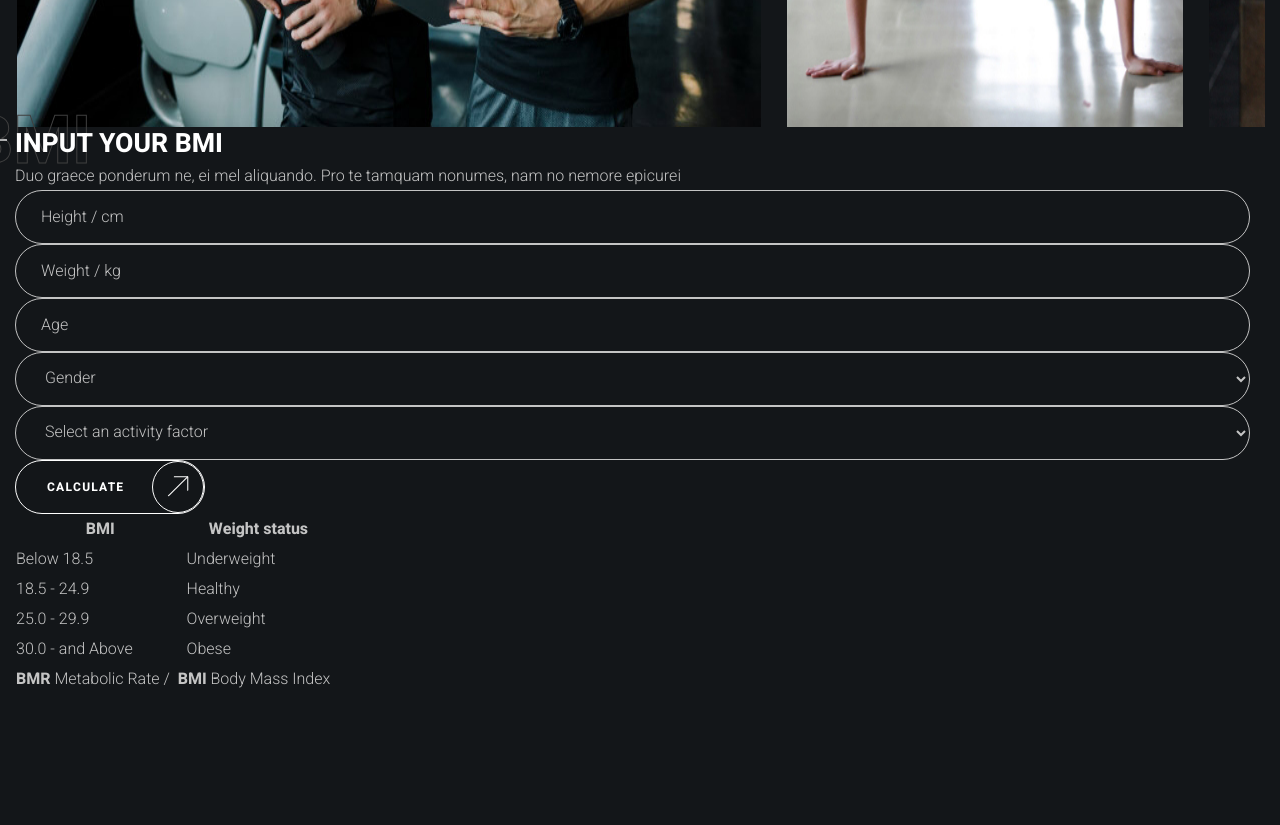
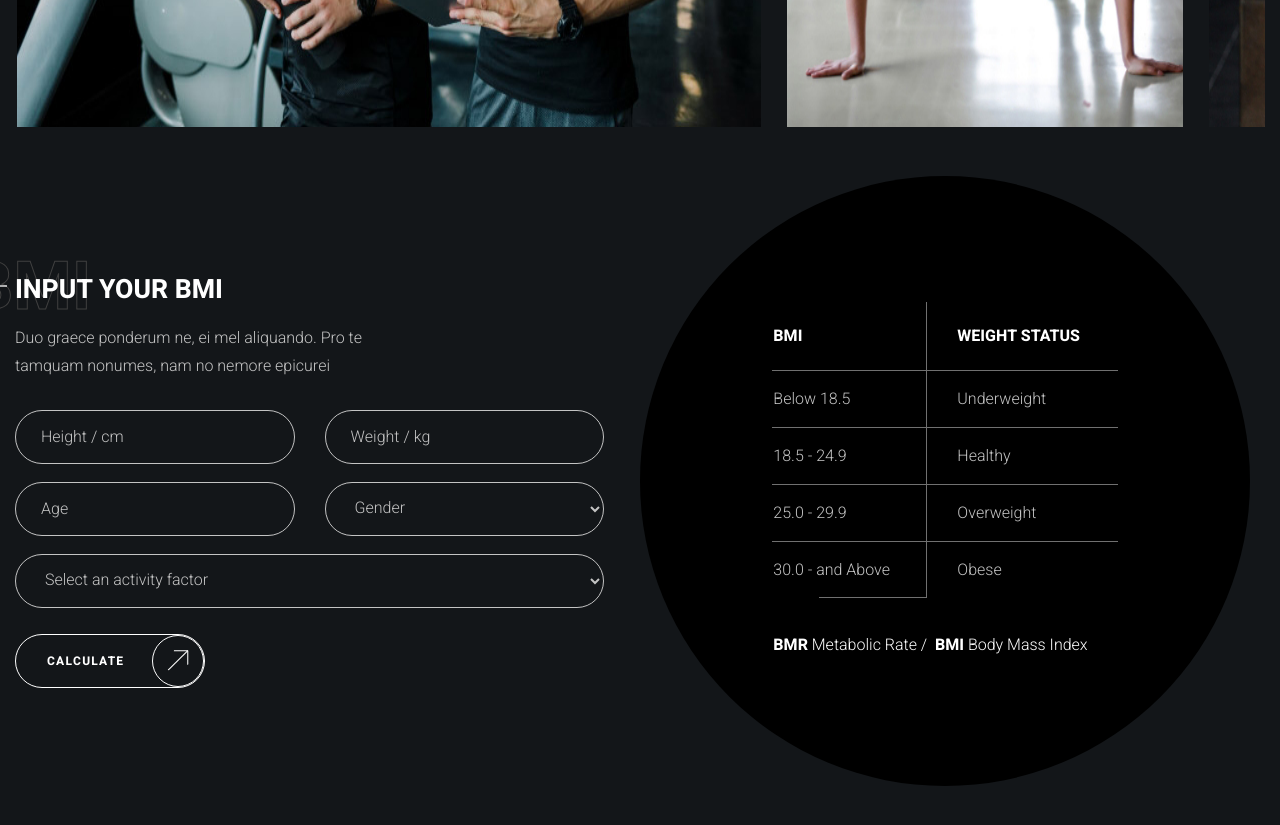
Before and after one commit to zhaslanulydev/kropp-fitness, a website: page src/index.html in a window 1280 px wide. Shown: the part 5700-6525 px from the top of the page. Before the commit the page ends 6394 px from the top, so only its background shows below. Drawn offline with Linux system fonts and the light colour scheme; files whose address does not match are found by name.

Commit message:
feat(styles): add calculate section styles

```diff
--- /dev/null
+++ b/src/styles/layout/calculate.css
@@ -0,0 +1,118 @@
+.calculate {
+  padding-block: 146px;
+}
+
+.calculate-inner {
+  display: flex;
+  align-items: center;
+  column-gap: 36px;
+}
+
+.calculate-body {
+  flex-grow: 1;
+  max-width: 627px;
+}
+
+.calculate-title:not(:last-child) {
+  margin-bottom: 16px;
+}
+
+.calculate-description {
+  max-width: 385px;
+
+  &:not(:last-child) {
+    margin-bottom: 30px;
+  }
+}
+
+.calculate-form-body {
+  display: grid;
+  grid-template-columns: repeat(2, 1fr);
+  gap: 18px 30px;
+}
+
+.calculate-form-body:not(:last-child) {
+  margin-bottom: 26px;
+}
+
+.calculate-input.wide {
+  grid-column: -1 / 1;
+}
+
+.calculate-table-wrapper {
+  position: relative;
+  display: flex;
+  justify-content: center;
+  align-items: center;
+  width: 100%;
+  max-width: 610px;
+
+  &::before {
+    content: '';
+    position: absolute;
+    top: 50%;
+    left: 50%;
+    translate: -50% -50%;
+    width: 100%;
+    aspect-ratio: 1;
+    background-color: var(--color-dark);
+    border-radius: 50%;
+  }
+}
+
+.calculate-table {
+  position: relative;
+  border-collapse: collapse;
+
+  & :is(td, th) {
+    padding-right: 30px;
+
+    &:not(:first-child) {
+      padding-left: 30px;
+    }
+
+    &:not(:last-child) {
+      border-right: 1px solid var(--color-dark-gray-alt);
+    }
+  }
+
+  & tbody {
+    & td {
+      border-top: 1px solid var(--color-dark-gray-alt);
+    }
+
+    & tr:last-child td:first-child {
+      position: relative;
+
+      &::after {
+        content: '';
+        position: absolute;
+        bottom: 0;
+        right: 0;
+        width: 70%;
+        height: 1px;
+        background-color: var(--color-dark-gray-alt);
+      }
+    }
+  }
+
+  & th {
+    padding-block: 20px;
+    text-align: left;
+    text-transform: uppercase;
+    color: var(--color-light);
+  }
+
+  & td {
+    padding-block: 14px;
+  }
+
+  & tfoot {
+    color: var(--color-light);
+
+    & td {
+      padding-top: 33px;
+      padding-bottom: 0;
+    }
+  }
+}
--- a/src/styles/main.css
+++ b/src/styles/main.css
@@ -17,3 +17,4 @@
 @import 'layout/join-us.css';
 @import 'layout/location.css';
 @import 'layout/family.css';
+@import 'layout/calculate.css';
```
